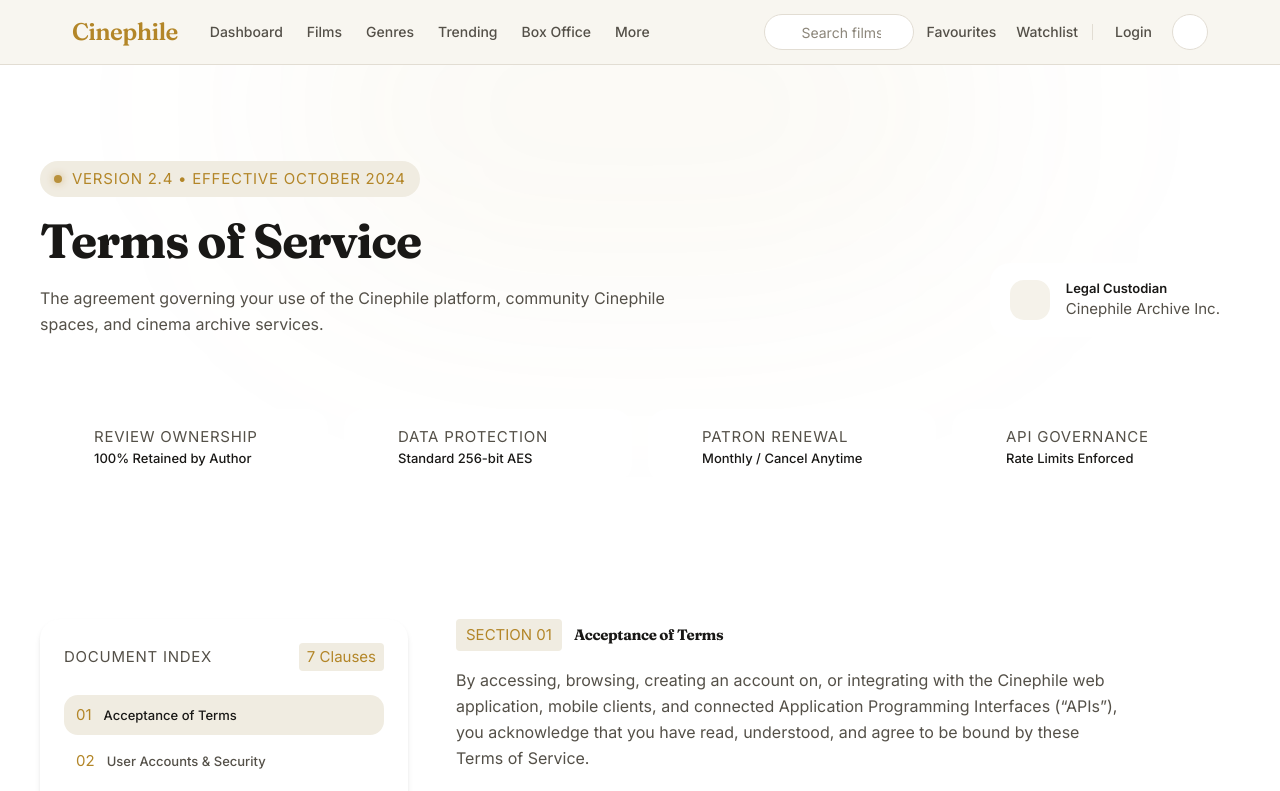
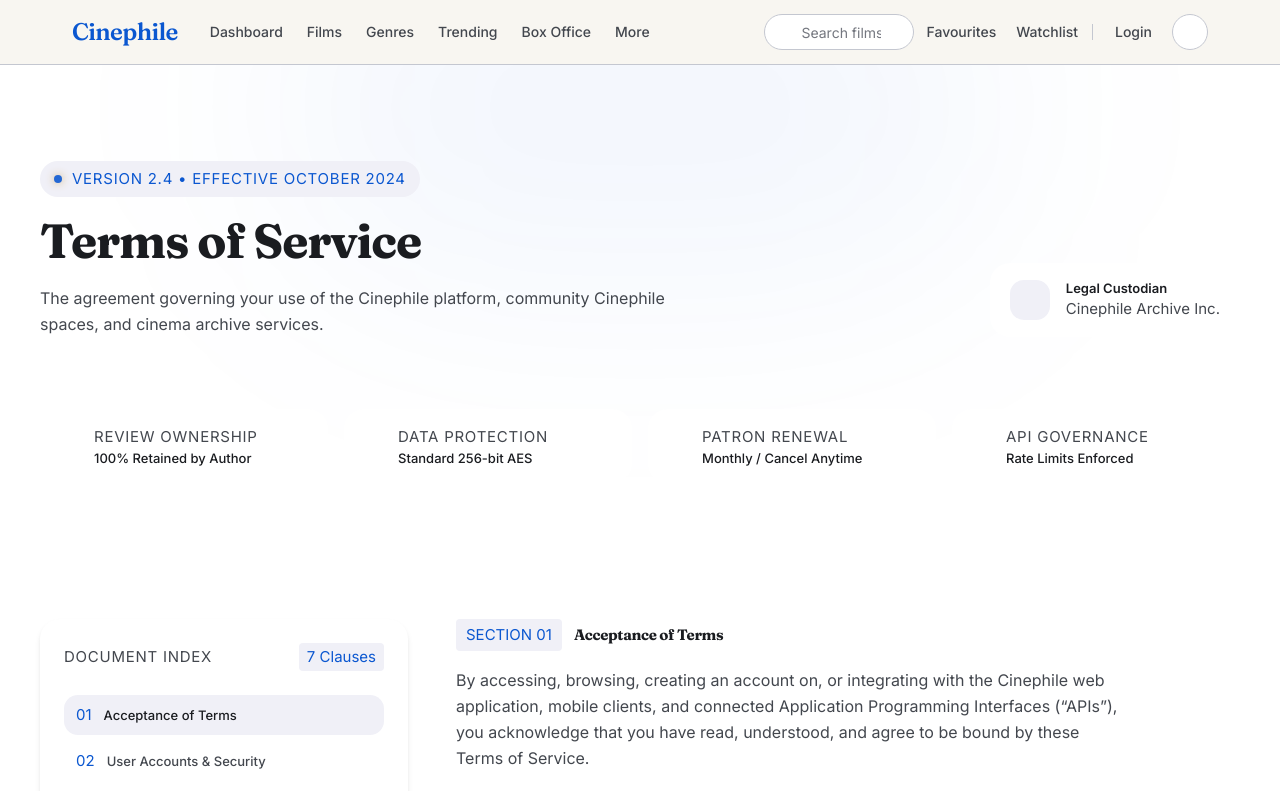
Before and after one commit to ritvikreddybhavanam/Cinephile, a React (Vite) app in the folder frontend/: page /terms in a window 1280 px wide. Shown: the top 791 px of the page. Built offline with nearby package versions, Linux system fonts and the light colour scheme.

Commit message:
feat: implement 03-Material-Design theme (Google Material 3 tonal palettes, elevation surfaces, pill chips)

```diff
--- a/frontend/src/index.css
+++ b/frontend/src/index.css
@@ -185,179 +185,179 @@
 :root,
 html.dark,
 [data-theme="dark"] {
-    /* Page & surface backgrounds */
-    --color-bg:                         #0B0C10;
-    --color-surface:                    #14161C;
-    --color-surface-2:                  #1B1E26;
+    /* Google Material 3 Dark Palette */
+    --color-bg:                         #111318;
+    --color-surface:                    #191C20;
+    --color-surface-2:                  #282A2F;
 
-    /* Borders */
-    --color-border:                     #262A34;
+    /* Material 3 Outlines */
+    --color-border:                     #43474E;
 
     /* Text hierarchy */
-    --color-text:                       #ECE8E1;
-    --color-text-2:                     #A6A29A;
-    --color-text-3:                     #6E6B65;
+    --color-text:                       #E2E2E9;
+    --color-text-2:                     #C3C7D0;
+    --color-text-3:                     #8D9199;
 
-    /* Accent — champagne gold */
-    --color-accent:                     #C9A86A;
-    --color-accent-hover:               #DDBF85;
-    --color-accent-soft:                rgba(201,168,106,0.12);
+    /* Accent — Google Material Blue */
+    --color-accent:                     #A8C7FA;
+    --color-accent-hover:               #D3E3FD;
+    --color-accent-soft:                rgba(168, 199, 250, 0.16);
 
     /* Semantic */
-    --color-wine:                       #7C3A4B;
-    --color-success:                    #7FA88C;
-    --color-error:                      #C4646F;
+    --color-wine:                       #F2B8B5;
+    --color-success:                    #6DD58C;
+    --color-error:                      #F2B8B5;
 
     /* Button specific */
-    --color-btn-primary-text:           #0B0C10;
+    --color-btn-primary-text:           #042B59;
 
-    /* Shadows */
-    --shadow-card:                      0 8px 30px rgba(0,0,0,0.45);
-    --shadow-card-hover:                0 12px 40px rgba(0,0,0,0.6);
-    --shadow-elevated:                  0 20px 60px rgba(0,0,0,0.7);
+    /* Material 3 Elevation shadows */
+    --shadow-card:                      0 1px 3px 1px rgba(0,0,0,0.35), 0 1px 2px 0 rgba(0,0,0,0.45);
+    --shadow-card-hover:                0 4px 8px 3px rgba(0,0,0,0.4), 0 1px 3px 0 rgba(0,0,0,0.5), 0 0 0 1px rgba(168, 199, 250, 0.35);
+    --shadow-elevated:                  0 8px 12px 6px rgba(0,0,0,0.45), 0 4px 4px 0 rgba(0,0,0,0.6);
 
     /* Legacy aliases */
-    --color-background:                 #0B0C10;
-    --color-surface-dim:                #0B0C10;
-    --color-on-background:              #ECE8E1;
-    --color-on-surface:                 #ECE8E1;
-    --color-on-surface-variant:         #A6A29A;
-    --color-surface-container:          #1B1E26;
-    --color-surface-container-low:      #14161C;
-    --color-surface-container-high:     #22263A;
-    --color-surface-container-highest:  #262A34;
-    --color-surface-container-lowest:   #0B0C10;
-    --color-surface-variant:            #1B1E26;
-    --color-surface-bright:             #22263A;
-    --color-surface-tint:               #C9A86A;
-    --color-surface-deep:               #0B0C10;
-    --color-surface-muted:              #14161C;
-    --color-outline:                    #262A34;
-    --color-outline-variant:            #262A34;
-    --color-border-subtle:              #262A34;
-    --color-text-muted:                 #6E6B65;
-    --color-text-dim:                   #A6A29A;
-    --color-text-main:                  #ECE8E1;
-    --color-rating-gold:                #C9A86A;
-    --color-rating-star:                #C9A86A;
-    --color-inverse-surface:            #ECE8E1;
-    --color-inverse-on-surface:         #14161C;
-    --color-inverse-primary:            #0B0C10;
-    --color-primary:                    #C9A86A;
-    --color-on-primary:                 #0B0C10;
-    --color-primary-container:          rgba(201,168,106,0.15);
-    --color-on-primary-container:       #C9A86A;
-    --color-primary-fixed:              #C9A86A;
-    --color-primary-fixed-dim:          #A68A52;
-    --color-on-primary-fixed:           #0B0C10;
-    --color-on-primary-fixed-variant:   #0B0C10;
-    --color-secondary:                  #A6A29A;
-    --color-on-secondary:               #0B0C10;
-    --color-secondary-container:        #1B1E26;
-    --color-on-secondary-container:     #ECE8E1;
-    --color-secondary-fixed:            #A6A29A;
-    --color-secondary-fixed-dim:        #6E6B65;
-    --color-on-secondary-fixed:         #ECE8E1;
-    --color-on-secondary-fixed-variant: #ECE8E1;
-    --color-tertiary:                   #7FA88C;
-    --color-on-tertiary:                #0B0C10;
-    --color-tertiary-container:         rgba(127,168,140,0.15);
-    --color-on-tertiary-container:      #7FA88C;
-    --color-tertiary-fixed:             #7FA88C;
-    --color-tertiary-fixed-dim:         #5A8A6A;
-    --color-on-tertiary-fixed:          #0B0C10;
-    --color-on-tertiary-fixed-variant:  #0B0C10;
-    --color-error-container:            rgba(196,100,111,0.15);
-    --color-on-error-container:         #C4646F;
+    --color-background:                 #111318;
+    --color-surface-dim:                #111318;
+    --color-on-background:              #E2E2E9;
+    --color-on-surface:                 #E2E2E9;
+    --color-on-surface-variant:         #C3C7D0;
+    --color-surface-container:          #282A2F;
+    --color-surface-container-low:      #191C20;
+    --color-surface-container-high:     #2E3036;
+    --color-surface-container-highest:  #37393F;
+    --color-surface-container-lowest:   #0C0E13;
+    --color-surface-variant:            #282A2F;
+    --color-surface-bright:             #37393F;
+    --color-surface-tint:               #A8C7FA;
+    --color-surface-deep:               #111318;
+    --color-surface-muted:              #191C20;
+    --color-outline:                    #8D9199;
+    --color-outline-variant:            #43474E;
+    --color-border-subtle:              #43474E;
+    --color-text-muted:                 #8D9199;
+    --color-text-dim:                   #C3C7D0;
+    --color-text-main:                  #E2E2E9;
+    --color-rating-gold:                #A8C7FA;
+    --color-rating-star:                #A8C7FA;
+    --color-inverse-surface:            #E2E2E9;
+    --color-inverse-on-surface:         #2E3036;
+    --color-inverse-primary:            #0B57D0;
+    --color-primary:                    #A8C7FA;
+    --color-on-primary:                 #042B59;
+    --color-primary-container:          rgba(168, 199, 250, 0.16);
+    --color-on-primary-container:       #D3E3FD;
+    --color-primary-fixed:              #D3E3FD;
+    --color-primary-fixed-dim:          #A8C7FA;
+    --color-on-primary-fixed:           #042B59;
+    --color-on-primary-fixed-variant:   #042B59;
+    --color-secondary:                  #C3C7D0;
+    --color-on-secondary:               #111318;
+    --color-secondary-container:        #282A2F;
+    --color-on-secondary-container:     #E2E2E9;
+    --color-secondary-fixed:            #C3C7D0;
+    --color-secondary-fixed-dim:        #8D9199;
+    --color-on-secondary-fixed:         #E2E2E9;
+    --color-on-secondary-fixed-variant: #E2E2E9;
+    --color-tertiary:                   #6DD58C;
+    --color-on-tertiary:                #003915;
+    --color-tertiary-container:         rgba(109, 213, 140, 0.16);
+    --color-on-tertiary-container:      #6DD58C;
+    --color-tertiary-fixed:             #6DD58C;
+    --color-tertiary-fixed-dim:         #47B867;
+    --color-on-tertiary-fixed:          #003915;
+    --color-on-tertiary-fixed-variant:  #003915;
+    --color-error-container:            rgba(242, 184, 181, 0.16);
+    --color-on-error-container:         #F2B8B5;
 }
 
 html.light,
 [data-theme="light"],
 .light {
-    /* Page & surface backgrounds — archival warm ivory */
-    --color-bg:                         #F8F6F0;
+    /* Google Material 3 Light Palette */
+    --color-bg:                         #F9F9FF;
     --color-surface:                    #FFFFFF;
-    --color-surface-2:                  #F0ECE1;
+    --color-surface-2:                  #F0F0F7;
 
-    /* Borders */
-    --color-border:                     #E2DDD3;
+    /* Material 3 Outlines */
+    --color-border:                     #C4C7D0;
 
-    /* Text hierarchy — ink slate */
-    --color-text:                       #191816;
-    --color-text-2:                     #545048;
-    --color-text-3:                     #8C867A;
+    /* Text hierarchy */
+    --color-text:                       #1A1C20;
+    --color-text-2:                     #43474E;
+    --color-text-3:                     #74777F;
 
-    /* Accent — warm bronze gold with high contrast */
-    --color-accent:                     #B38628;
-    --color-accent-hover:               #996F1D;
-    --color-accent-soft:                rgba(179, 134, 40, 0.12);
+    /* Accent — Google Material Blue */
+    --color-accent:                     #0B57D0;
+    --color-accent-hover:               #0842A0;
+    --color-accent-soft:                rgba(11, 87, 208, 0.12);
 
     /* Semantic */
-    --color-wine:                       #872E44;
-    --color-success:                    #2E7D52;
-    --color-error:                      #C23847;
+    --color-wine:                       #B3261E;
+    --color-success:                    #198754;
+    --color-error:                      #B3261E;
 
     /* Button specific */
     --color-btn-primary-text:           #FFFFFF;
 
-    /* Shadows */
-    --shadow-card:                      0 4px 20px rgba(28, 25, 23, 0.06), 0 1px 3px rgba(28, 25, 23, 0.04);
-    --shadow-card-hover:                0 10px 30px rgba(28, 25, 23, 0.12), 0 0 0 1px rgba(179, 134, 40, 0.35);
-    --shadow-elevated:                  0 16px 40px rgba(28, 25, 23, 0.12);
+    /* Material 3 Elevation shadows */
+    --shadow-card:                      0 1px 3px 1px rgba(0,0,0,0.12), 0 1px 2px 0 rgba(0,0,0,0.18);
+    --shadow-card-hover:                0 4px 8px 3px rgba(0,0,0,0.14), 0 1px 3px 0 rgba(0,0,0,0.22), 0 0 0 1px rgba(11, 87, 208, 0.25);
+    --shadow-elevated:                  0 8px 12px 6px rgba(0,0,0,0.15), 0 4px 4px 0 rgba(0,0,0,0.25);
 
     /* Legacy aliases */
-    --color-background:                 #F8F6F0;
-    --color-surface-dim:                #F2EFE8;
-    --color-on-background:              #191816;
-    --color-on-surface:                 #191816;
-    --color-on-surface-variant:         #545048;
-    --color-surface-container:          #F0ECE1;
+    --color-background:                 #F9F9FF;
+    --color-surface-dim:                #D9D9E0;
+    --color-on-background:              #1A1C20;
+    --color-on-surface:                 #1A1C20;
+    --color-on-surface-variant:         #43474E;
+    --color-surface-container:          #F0F0F7;
     --color-surface-container-low:      #FFFFFF;
-    --color-surface-container-high:     #E8E3D7;
-    --color-surface-container-highest:  #E0DACD;
-    --color-surface-container-lowest:   #FAF8F4;
-    --color-surface-variant:            #F0ECE1;
+    --color-surface-container-high:     #E8E8EE;
+    --color-surface-container-highest:  #E1E2E8;
+    --color-surface-container-lowest:   #FFFFFF;
+    --color-surface-variant:            #F0F0F7;
     --color-surface-bright:             #FFFFFF;
-    --color-surface-tint:               #B38628;
-    --color-surface-deep:               #EDE8DE;
-    --color-surface-muted:              #F5F2EA;
-    --color-outline:                    #E2DDD3;
-    --color-outline-variant:            #D5CFC3;
-    --color-border-subtle:              #E2DDD3;
-    --color-text-muted:                 #8C867A;
-    --color-text-dim:                   #545048;
-    --color-text-main:                  #191816;
-    --color-rating-gold:                #B38628;
-    --color-rating-star:                #B38628;
-    --color-inverse-surface:            #14161C;
-    --color-inverse-on-surface:         #ECE8E1;
-    --color-inverse-primary:            #FFFFFF;
-    --color-primary:                    #B38628;
+    --color-surface-tint:               #0B57D0;
+    --color-surface-deep:               #E8E8EE;
+    --color-surface-muted:              #F0F0F7;
+    --color-outline:                    #74777F;
+    --color-outline-variant:            #C4C7D0;
+    --color-border-subtle:              #C4C7D0;
+    --color-text-muted:                 #74777F;
+    --color-text-dim:                   #43474E;
+    --color-text-main:                  #1A1C20;
+    --color-rating-gold:                #0B57D0;
+    --color-rating-star:                #0B57D0;
+    --color-inverse-surface:            #2E3036;
+    --color-inverse-on-surface:         #F0F0F7;
+    --color-inverse-primary:            #A8C7FA;
+    --color-primary:                    #0B57D0;
     --color-on-primary:                 #FFFFFF;
-    --color-primary-container:          rgba(179, 134, 40, 0.12);
-    --color-on-primary-container:       #B38628;
-    --color-primary-fixed:              #B38628;
-    --color-primary-fixed-dim:          #996F1D;
-    --color-on-primary-fixed:           #FFFFFF;
-    --color-on-primary-fixed-variant:   #FFFFFF;
-    --color-secondary:                  #545048;
+    --color-primary-container:          rgba(11, 87, 208, 0.12);
+    --color-on-primary-container:       #0B57D0;
+    --color-primary-fixed:              #D3E3FD;
+    --color-primary-fixed-dim:          #A8C7FA;
+    --color-on-primary-fixed:           #042B59;
+    --color-on-primary-fixed-variant:   #042B59;
+    --color-secondary:                  #43474E;
     --color-on-secondary:               #FFFFFF;
-    --color-secondary-container:        #F0ECE1;
-    --color-on-secondary-container:     #191816;
-    --color-secondary-fixed:            #545048;
-    --color-secondary-fixed-dim:        #8C867A;
-    --color-on-secondary-fixed:         #191816;
-    --color-on-secondary-fixed-variant: #191816;
-    --color-tertiary:                   #2E7D52;
+    --color-secondary-container:        #F0F0F7;
+    --color-on-secondary-container:     #1A1C20;
+    --color-secondary-fixed:            #43474E;
+    --color-secondary-fixed-dim:        #74777F;
+    --color-on-secondary-fixed:         #1A1C20;
+    --color-on-secondary-fixed-variant: #1A1C20;
+    --color-tertiary:                   #198754;
     --color-on-tertiary:                #FFFFFF;
-    --color-tertiary-container:         rgba(46, 125, 82, 0.12);
-    --color-on-tertiary-container:      #2E7D52;
-    --color-tertiary-fixed:             #2E7D52;
-    --color-tertiary-fixed-dim:         #22603E;
+    --color-tertiary-container:         rgba(25, 135, 84, 0.12);
+    --color-on-tertiary-container:      #198754;
+    --color-tertiary-fixed:             #198754;
+    --color-tertiary-fixed-dim:         #146C43;
     --color-on-tertiary-fixed:          #FFFFFF;
     --color-on-tertiary-fixed-variant:  #FFFFFF;
-    --color-error-container:            rgba(194, 56, 71, 0.12);
-    --color-on-error-container:         #C23847;
+    --color-error-container:            rgba(179, 38, 30, 0.12);
+    --color-on-error-container:         #B3261E;
 }
 
 /* ============================================================
```
